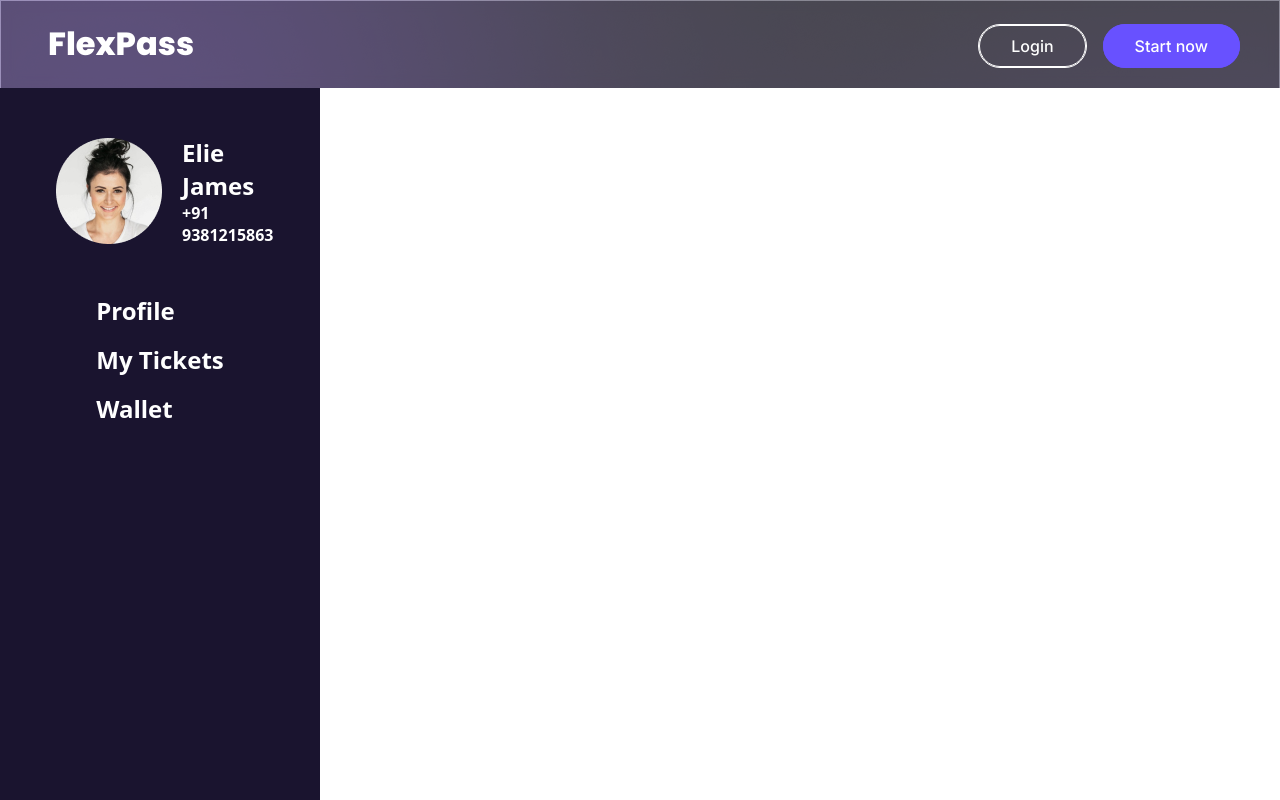
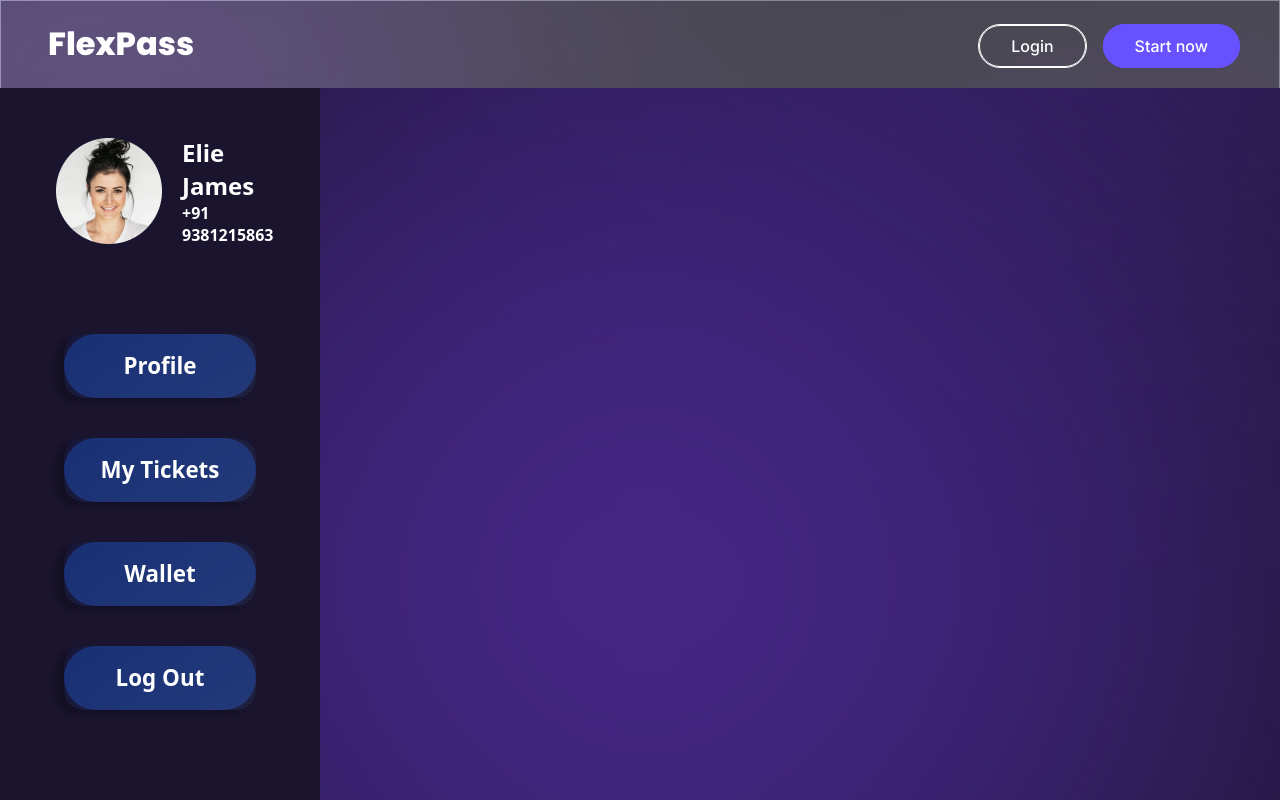
Before and after one commit to ChainBuggers-TezAsia/FlexPass-Frontend, a React (Create React App) app: page /user in a window 1280 px wide. Shown: the top 800 px of the page. Built offline with nearby package versions, Linux system fonts and the light colour scheme; the HTML template or start-up script is replaced by a standard one; what @taquito/beacon-wallet, @taquito/taquito would draw is missing.

Commit message:
checkout design

```diff
--- a/src/components/Login.js
+++ b/src/components/Login.js
@@ -1,8 +1,6 @@
 import React, { useState } from "react";
 import { PiEyeClosedBold, PiEyeBold } from "react-icons/pi";
 import axios from "axios";
-import bg from "../assets/signup-bg.svg";
-import eye from "../assets/password-eye.png";
 import check from "../assets/check-mark.png";
 export default function LogInPage(props) {
   const [see, setSee] = useState(false);
@@ -89,7 +87,7 @@ export default function LogInPage(props) {
                   Login
                 </div>
               </div>
-              <div className="text-center text-base font-medium mb-5">
+              <div className="text-center text-base font-medium mb-3">
                 Forgot password ?
               </div>
               <div
--- /dev/null
+++ b/src/components/MyTickets.js
@@ -0,0 +1,9 @@
+import React from 'react'
+
+const MyTickets = () => {
+  return (
+    <div className='w-2/3 '></div>
+  )
+}
+
+export default MyTickets
--- a/src/components/PaySummary.js
+++ b/src/components/OrderSummary.js
@@ -6,10 +6,18 @@ export default function OrderSummary() {
       <div className='flex flex-col justify-between h-full font-poppins text-black'>
         <div className='text-4xl font-semibold'>ORDER SUMMARY</div>
         <hr className="border-1 bg-gray-300 h-px my-4" />
+        <div className='flex justify-between items-center'>
+          <div className='text-2xl font-medium'>SELECTED SEATS :</div>
+          <div className='text-2xl font-base flex items-center'>
+            <div className='text-base text-dimgray-200'>(quantity)</div>
+            <div className='ml-1'>(seats array)</div>
+          </div>
+        </div>
+        <hr className="border-1 bg-gray-300 h-px my-4" />
         <div className='flex flex-col justify-between flex-1'>
           <div className='flex flex-col space-y-4'>
             <div className='flex justify-between items-center'>
-              <div className='text-2xl font-medium'>SUBTOTAL: :</div>
+              <div className='text-2xl font-medium'>SUBTOTAL :</div>
               <div className='text-2xl font-base flex items-center'>
                 <div className='text-base text-dimgray-200'>(199*5)</div>
                 <div className='ml-1'>995</div>
@@ -35,6 +43,8 @@ export default function OrderSummary() {
             <div className='font-medium'>ORDER TOTAL :</div>
             <div className='font-base'>1426</div>
           </div>
+
+          <hr className="border-1 bg-gray-300 h-px my-4" />
           <div className='flex items-center justify-center'>
             <button className=' my-4'>
               <div className='font-semibold text-2xl w-36 rounded-md bg-[#e8e6e9] border-2 border-black'>
--- a/src/components/UserDetails.js
+++ b/src/components/UserDetails.js
@@ -25,7 +25,7 @@ function handleConnectWallet() {
 
 export default function UserDetails() {
   return (
-    <div className='flex flex-col cursor-pointer text-semibold text-white font-poppins font-semibold justify-start items-center'>
+    <div className='flex flex-col cursor-pointer text-semibold text-white font-poppins font-semibold justify-center items-center'>
       {/* Header */}
       <div className='px-14 py-12 flex items-center'>
         <img className='mr-5' src={profileImg} />
@@ -35,10 +35,35 @@ export default function UserDetails() {
         </div>
       </div>
       {/* Body */}
-      <div className='flex flex-col '>
-        <div className='text-5xl cursor-pointer pb-4'>Profile</div>
-        <div className='text-5xl cursor-pointer pb-4'>My Tickets</div>
-        <div className='text-5xl cursor-pointer pb-4' onClick={handleConnectWallet}>Wallet</div>
+      <div className='flex flex-col items-center my-5'>
+        <button className="rounded-full bg-blue-900 my-5">
+          <div className="rounded-[20px] [background:linear-gradient(-38.77deg,_rgba(191,_191,_191,_0.06),_rgba(0,_0,_0,_0)),_rgba(0,_0,_0,_0.14)] shadow-[-8px_4px_5px_rgba(0,_0,_0,_0.24)] [backdrop-filter:blur(53px)] w-48 h-16  text-white text-5xl text-center font-noto-sans px-4 py-4">
+            <div className='text-4xl cursor-pointer pb-4' onClick={handleConnectWallet}>
+              Profile
+            </div>
+          </div>
+        </button>
+        <button className="rounded-full bg-blue-900 my-5">
+          <div className="rounded-[20px] [background:linear-gradient(-38.77deg,_rgba(191,_191,_191,_0.06),_rgba(0,_0,_0,_0)),_rgba(0,_0,_0,_0.14)] shadow-[-8px_4px_5px_rgba(0,_0,_0,_0.24)] [backdrop-filter:blur(53px)] w-48 h-16  text-white text-5xl text-center font-noto-sans px-4 py-4">
+            <div className='text-4xl cursor-pointer pb-4' onClick={handleConnectWallet}>
+              My Tickets
+            </div>
+          </div>
+        </button>
+        <button className="rounded-full bg-blue-900 my-5">
+          <div className="rounded-[20px] [background:linear-gradient(-38.77deg,_rgba(191,_191,_191,_0.06),_rgba(0,_0,_0,_0)),_rgba(0,_0,_0,_0.14)] shadow-[-8px_4px_5px_rgba(0,_0,_0,_0.24)] [backdrop-filter:blur(53px)] w-48 h-16  text-white text-5xl text-center font-noto-sans px-4 py-4">
+            <div className='text-4xl cursor-pointer pb-4' onClick={handleConnectWallet}>
+              Wallet
+            </div>
+          </div>
+        </button>
+        <button className="rounded-full bg-blue-900 my-5">
+          <div className="rounded-[20px] [background:linear-gradient(-38.77deg,_rgba(191,_191,_191,_0.06),_rgba(0,_0,_0,_0)),_rgba(0,_0,_0,_0.14)] shadow-[-8px_4px_5px_rgba(0,_0,_0,_0.24)] [backdrop-filter:blur(53px)] w-48 h-16  text-white text-5xl text-center font-noto-sans px-4 py-4">
+            <div className='text-4xl cursor-pointer pb-4' onClick={handleConnectWallet}>
+              Log Out
+            </div>
+          </div>
+        </button>
       </div>
     </div>
   )
--- a/src/pages/PaymentPage.js
+++ b/src/pages/PaymentPage.js
@@ -1,12 +1,12 @@
 import React from 'react'
 import bg from '../assets/bg.svg'
-import OrderSummary from '../components/PaySummary'
+import OrderSummary from '../components/OrderSummary'
 
 export default function PaymentPage() {
     return (
         <div className='h-screen w-full flex justify-center items-center'>
             <img className=' w-full h-screen object-cover' alt='' src={bg} />
-            <div className='absolute z-10 w-6/12 h-1/4'>
+            <div className='absolute z-10 w-6/12 h-1/4 mb-72'>
                 <OrderSummary />
             </div>
         </div>
--- a/src/pages/UserPage.js
+++ b/src/pages/UserPage.js
@@ -1,18 +1,21 @@
 import React from 'react'
 import UserDetails from '../components/UserDetails'
+import bg from '../assets/bg.svg'
+import Tickets from '../components/MyTickets'
 export default function UserPage() {
     return (
-        <div className=' w-full relative h-screen flex'>
-            {/* <div>
-                <img className=' w-full h-screen object-cover' src={bg} alt='' />
-                <div className='flex'>
+        <div className='h-screen w-full flex justify-start items-start'>
+            <img className='w-full h-screen object-cover' alt='' src={bg} />
+            <div className='w-full absolute z-10'>
+                <div className='bg-[#1A142F] w-1/4 h-screen'>
                     <UserDetails />
                 </div>
-            </div> */}
-            <div className='bg-[#1A142F] w-1/4 h-screen '>
-                <UserDetails />
             </div>
-
+            <div className='w-full absolute z-10'>
+                <div className=''>
+                    <Tickets />
+                </div>
+            </div>
         </div>
     )
 }
```
